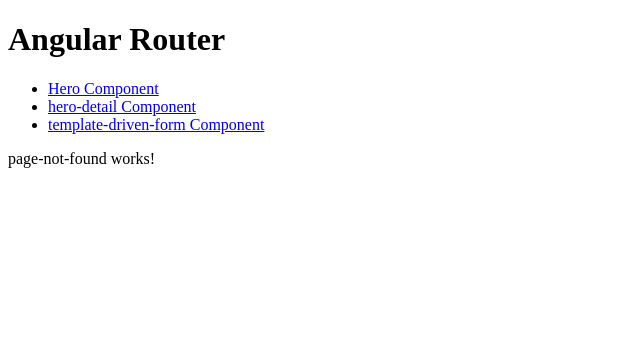
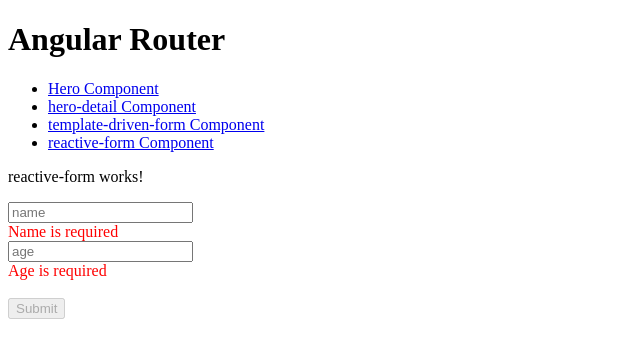
Before and after one commit to nhattoan009/Angular2021, an Angular app: page /reactive-form in a window 1280 px wide. Shown: the top 358 px of the page, without its empty margins (0-640 px from the left). Built offline with nearby package versions, Linux system fonts and the light colour scheme.

Commit message:
reactive-form

```diff
--- a/src/app/app-routing.module.ts
+++ b/src/app/app-routing.module.ts
@@ -3,6 +3,7 @@ import { RouterModule, Routes } from '@angular/router';
 import { HeroDetailComponent } from './hero-detail/hero-detail.component';
 import { HeroComponent } from './hero/hero.component';
 import { PageNotFoundComponent } from './page-not-found/page-not-found.component';
+import { ReactiveFormComponent } from './reactive-form/reactive-form.component';
 import { TemplateDrivenFormComponent } from './template-driven-form/template-driven-form.component';
 
 const routes: Routes = [
@@ -10,6 +11,7 @@ const routes: Routes = [
   { path: '', component: HeroComponent },
   { path: 'hero-detail', component: HeroDetailComponent },
   { path: 'template-driven-form', component: TemplateDrivenFormComponent },
+  { path: 'reactive-form', component: ReactiveFormComponent },
   { path: '**', component: PageNotFoundComponent },  // Wildcard route for a 404 page
 ];
 
--- a/src/app/app.component.html
+++ b/src/app/app.component.html
@@ -5,6 +5,7 @@
     <li><a routerLink="/hero" routerLinkActive="active">Hero Component</a></li>
     <li><a routerLink="/hero-detail" routerLinkActive="active">hero-detail Component</a></li>
     <li><a routerLink="/template-driven-form" routerLinkActive="active">template-driven-form Component</a></li>
+    <li><a routerLink="/reactive-form" routerLinkActive="active">reactive-form Component</a></li>
   </ul>
 </nav>
 <!-- The routed views render in the <router-outlet>-->
--- /dev/null
+++ b/src/app/reactive-form/reactive-form.component.html
@@ -0,0 +1,12 @@
+<p>reactive-form works!</p>
+<form (ngSubmit)="onSubmit()" [formGroup]="formData">
+    <input type="text" formControlName="name" placeholder="name"> <br>
+    <div *ngIf="!formData.controls.name.valid" style="color: red;">
+        Name is required
+    </div>
+    <input type="text" formControlName="age" placeholder="age">
+    <div *ngIf="!formData.controls.name.valid" style="color: red;">
+        Age is required
+    </div>
+    <br><button type="submit" [disabled]="!formData.valid">Submit</button>
+</form>
--- /dev/null
+++ b/src/app/reactive-form/reactive-form.component.ts
@@ -0,0 +1,32 @@
+import { Component, OnInit } from '@angular/core';
+import { FormBuilder, FormControl, FormGroup, Validators } from '@angular/forms';
+import { CommonService } from '../Services/common.service';
+
+@Component({
+  selector: 'app-reactive-form',
+  templateUrl: './reactive-form.component.html',
+  styleUrls: ['./reactive-form.component.scss']
+})
+export class ReactiveFormComponent implements OnInit {
+  constructor(
+    private common: CommonService,
+    private formBuider: FormBuilder
+  ) { }
+
+  // public formData: FormGroup = new FormGroup({
+  //   name: new FormControl(''),
+  //   age: new FormControl('')
+  // });
+
+  public formData = this.formBuider.group({
+    name: ['', Validators.required],
+    age: ['', Validators.required] // bac buoc phai co
+  })
+
+  ngOnInit(): void {
+  }
+  public onSubmit(): void{
+    // console.log(" cc", this.formData.value);
+    this.common.submitData(this.formData.value)
+  }
+}
```
Also changed, not shown: src/app/app.module.ts (+7 -2 lines), src/app/reactive-form/reactive-form.component.scss (added), 1 other file (tests, documents, lock files or other folders).
